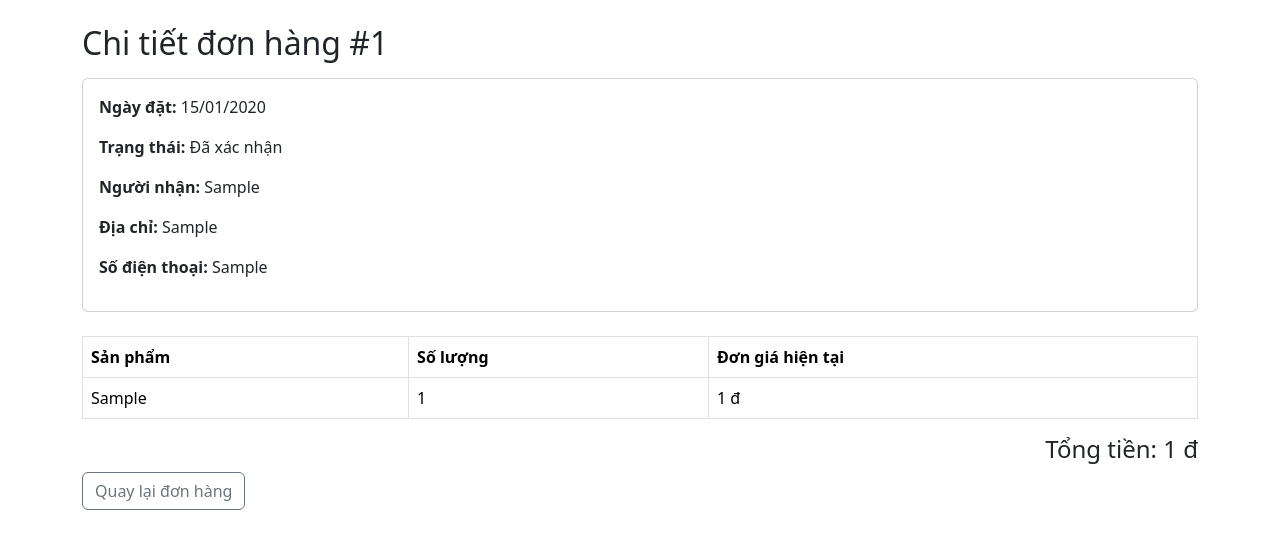
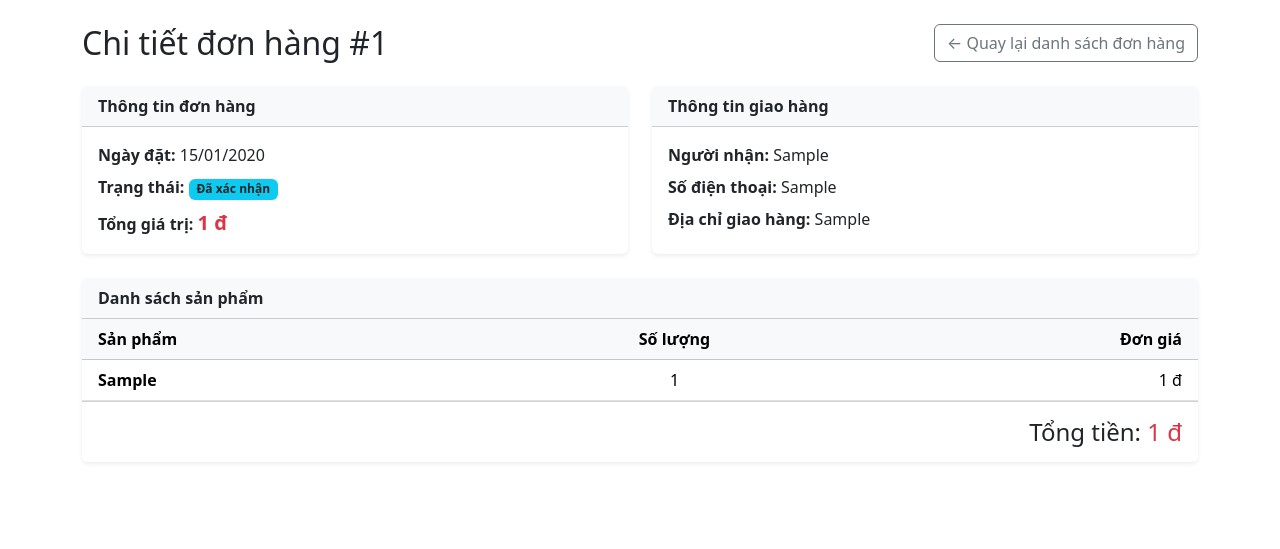
Before and after one commit to ChauLeGiaBao/MiniEcommerce-PWD301, a Flask app: page /my-orders/1 in a window 1280 px wide. Shown: the part 56-605 px from the top of the page. Run offline with Flask 3, Linux system fonts and the light colour scheme; a user stored in the database is signed in; tables that the repository leaves empty hold one stand-in row (values such as "Sample post").

Commit message:
fix(shop): resolve cart template 500, fix checkout test, enable Flask-Login for My Orders, remove pycache
- Safeguard csrf_token in cart.html with Jinja defined check to prevent 500 UndefinedError.
- Fix session cart assignment in tests/test_cart_checkout.py so modified cookie saves properly.
- Add UserMixin and get_id to User model, configure login_view and load_user in app/__init__.py.
- Add 6 new test cases covering Customer checkout user_id, IDOR protection, F5 idempotence, and My Orders permissions.
- Polish my_orders.html and my_order_detail.html with Bootstrap status badges and clean card layouts.
- Remove tracked pycache binaries and clean up .gitignore.

```diff
--- a/app/templates/cart.html
+++ b/app/templates/cart.html
@@ -43,7 +43,7 @@
                     <form action="{{ url_for('shop.update_cart', product_id=item.product.MASANPHAM) }}"
                           method="POST"
                           class="d-flex gap-2">
-                        <input type="hidden" name="csrf_token" value="{{ csrf_token() }}">
+                        {% if csrf_token is defined %}<input type="hidden" name="csrf_token" value="{{ csrf_token() }}">{% endif %}
                         <input type="number"
                                name="quantity"
                                value="{{ item.quantity }}"
@@ -62,7 +62,7 @@
                 <td>
                     <form action="{{ url_for('shop.remove_from_cart', product_id=item.product.MASANPHAM) }}"
                           method="POST">
-                        <input type="hidden" name="csrf_token" value="{{ csrf_token() }}">
+                        {% if csrf_token is defined %}<input type="hidden" name="csrf_token" value="{{ csrf_token() }}">{% endif %}
                         <button type="submit" class="btn btn-danger btn-sm">
                             Xóa
                         </button>
--- a/app/templates/my_order_detail.html
+++ b/app/templates/my_order_detail.html
@@ -1,19 +1,77 @@
 {% extends "base.html" %}
-{% block title %}Chi tiết đơn hàng{% endblock %}
+{% block title %}Chi tiết đơn hàng #{{ order.MADONHANG }}{% endblock %}
+
 {% block content %}
-<h2 class="mb-3">Chi tiết đơn hàng #{{ order.MADONHANG }}</h2>
-<div class="card mb-4"><div class="card-body">
-<p><strong>Ngày đặt:</strong> {{ order.NGAYDAT.strftime("%d/%m/%Y") if order.NGAYDAT else "—" }}</p>
-<p><strong>Trạng thái:</strong> {{ {0:"Chờ xác nhận",1:"Đã xác nhận",2:"Đang giao",3:"Hoàn tất"}.get(order.TRANGTHAI, "Không xác định") }}</p>
-<p><strong>Người nhận:</strong> {{ order.HOTENNHAN }}</p><p><strong>Địa chỉ:</strong> {{ order.DIACHIGIAO }}</p>
-<p><strong>Số điện thoại:</strong> {{ order.SDTNHAN }}</p>
-</div></div>
-<div class="table-responsive"><table class="table table-bordered">
-<thead><tr><th>Sản phẩm</th><th>Số lượng</th><th>Đơn giá hiện tại</th></tr></thead><tbody>
-{% for line in order.chitiet_list %}
-<tr><td>{{ line.sanpham.TENSPH if line.sanpham else "Sản phẩm không còn tồn tại" }}</td><td>{{ line.SOLUONG }}</td><td>{{ "{:,.0f}".format(line.sanpham.DONGIA or 0) if line.sanpham else "—" }}{% if line.sanpham %} đ{% endif %}</td></tr>
-{% endfor %}
-</tbody></table></div>
-<h4 class="text-end">Tổng tiền: {{ "{:,.0f}".format(order.TONGGIATRI or 0) }} đ</h4>
-<a href="{{ url_for('shop.my_orders') }}" class="btn btn-outline-secondary">Quay lại đơn hàng</a>
+<div class="d-flex justify-content-between align-items-center mb-4">
+    <h2 class="mb-0">Chi tiết đơn hàng #{{ order.MADONHANG }}</h2>
+    <a href="{{ url_for('shop.my_orders') }}" class="btn btn-outline-secondary">
+        &larr; Quay lại danh sách đơn hàng
+    </a>
+</div>
+
+<div class="row g-4 mb-4">
+    <div class="col-md-6">
+        <div class="card h-100 shadow-sm border-0">
+            <div class="card-header bg-light fw-bold">Thông tin đơn hàng</div>
+            <div class="card-body">
+                <p class="mb-2"><strong>Ngày đặt:</strong> {{ order.NGAYDAT.strftime("%d/%m/%Y") if order.NGAYDAT else "—" }}</p>
+                <p class="mb-2"><strong>Trạng thái:</strong>
+                    {% if order.TRANGTHAI == 0 %}
+                        <span class="badge bg-warning text-dark">Chờ xác nhận</span>
+                    {% elif order.TRANGTHAI == 1 %}
+                        <span class="badge bg-info text-dark">Đã xác nhận</span>
+                    {% elif order.TRANGTHAI == 2 %}
+                        <span class="badge bg-primary">Đang giao</span>
+                    {% elif order.TRANGTHAI == 3 %}
+                        <span class="badge bg-success">Hoàn tất</span>
+                    {% else %}
+                        <span class="badge bg-secondary">Không xác định</span>
+                    {% endif %}
+                </p>
+                <p class="mb-0"><strong>Tổng giá trị:</strong> <span class="text-danger fw-bold fs-5">{{ "{:,.0f}".format(order.TONGGIATRI or 0) }} đ</span></p>
+            </div>
+        </div>
+    </div>
+    <div class="col-md-6">
+        <div class="card h-100 shadow-sm border-0">
+            <div class="card-header bg-light fw-bold">Thông tin giao hàng</div>
+            <div class="card-body">
+                <p class="mb-2"><strong>Người nhận:</strong> {{ order.HOTENNHAN }}</p>
+                <p class="mb-2"><strong>Số điện thoại:</strong> {{ order.SDTNHAN }}</p>
+                <p class="mb-0"><strong>Địa chỉ giao hàng:</strong> {{ order.DIACHIGIAO }}</p>
+            </div>
+        </div>
+    </div>
+</div>
+
+<div class="card shadow-sm border-0 mb-4">
+    <div class="card-header bg-light fw-bold">Danh sách sản phẩm</div>
+    <div class="table-responsive">
+        <table class="table table-hover align-middle mb-0">
+            <thead class="table-light">
+                <tr>
+                    <th scope="col" class="ps-3">Sản phẩm</th>
+                    <th scope="col" class="text-center">Số lượng</th>
+                    <th scope="col" class="text-end pe-3">Đơn giá</th>
+                </tr>
+            </thead>
+            <tbody>
+                {% for line in order.chitiet_list %}
+                <tr>
+                    <td class="ps-3">
+                        <span class="fw-semibold">{{ line.sanpham.TENSPH if line.sanpham else "Sản phẩm không còn tồn tại" }}</span>
+                    </td>
+                    <td class="text-center">{{ line.SOLUONG }}</td>
+                    <td class="text-end pe-3">
+                        {{ "{:,.0f}".format(line.sanpham.DONGIA or 0) if line.sanpham else "—" }}{% if line.sanpham %} đ{% endif %}
+                    </td>
+                </tr>
+                {% endfor %}
+            </tbody>
+        </table>
+    </div>
+    <div class="card-footer bg-white text-end py-3 pe-3">
+        <h4 class="mb-0">Tổng tiền: <span class="text-danger">{{ "{:,.0f}".format(order.TONGGIATRI or 0) }} đ</span></h4>
+    </div>
+</div>
 {% endblock %}
--- a/app/templates/order_success.html
+++ b/app/templates/order_success.html
@@ -43,6 +43,12 @@
                     Tiếp tục mua sắm
                 </a>
 
+                {% if current_user.is_authenticated %}
+                <a href="{{ url_for('shop.my_orders') }}" class="btn btn-outline-primary">
+                    Xem đơn hàng của tôi
+                </a>
+                {% endif %}
+
                 {% if current_user.is_authenticated and (current_user.ROLE or '')|lower == 'admin' %}
                 <a href="{{ url_for('admin.orders') }}" class="btn btn-outline-secondary">
                     Xem đơn hàng trong Admin
--- a/test_admin.py
+++ b/test_admin.py
@@ -3,6 +3,10 @@ import os
 import sys
 from datetime import date
 from urllib.parse import unquote
+
+if hasattr(sys.stdout, "reconfigure"):
+    sys.stdout.reconfigure(encoding="utf-8")
+    sys.stderr.reconfigure(encoding="utf-8")
 
 # BẮT BUỘC gán DATABASE_URL là SQLite in-memory trước khi import app/config (LO05)
 os.environ["DATABASE_URL"] = "sqlite://"
```
Also changed, not shown: app/__init__.py (+8 -3 lines), app/models/nguoi_dung.py (+6 -1 lines), app/templates/my_orders.html (+52 -10 lines), tests/test_cart_checkout.py (+138 -1 lines), 1 other file.
